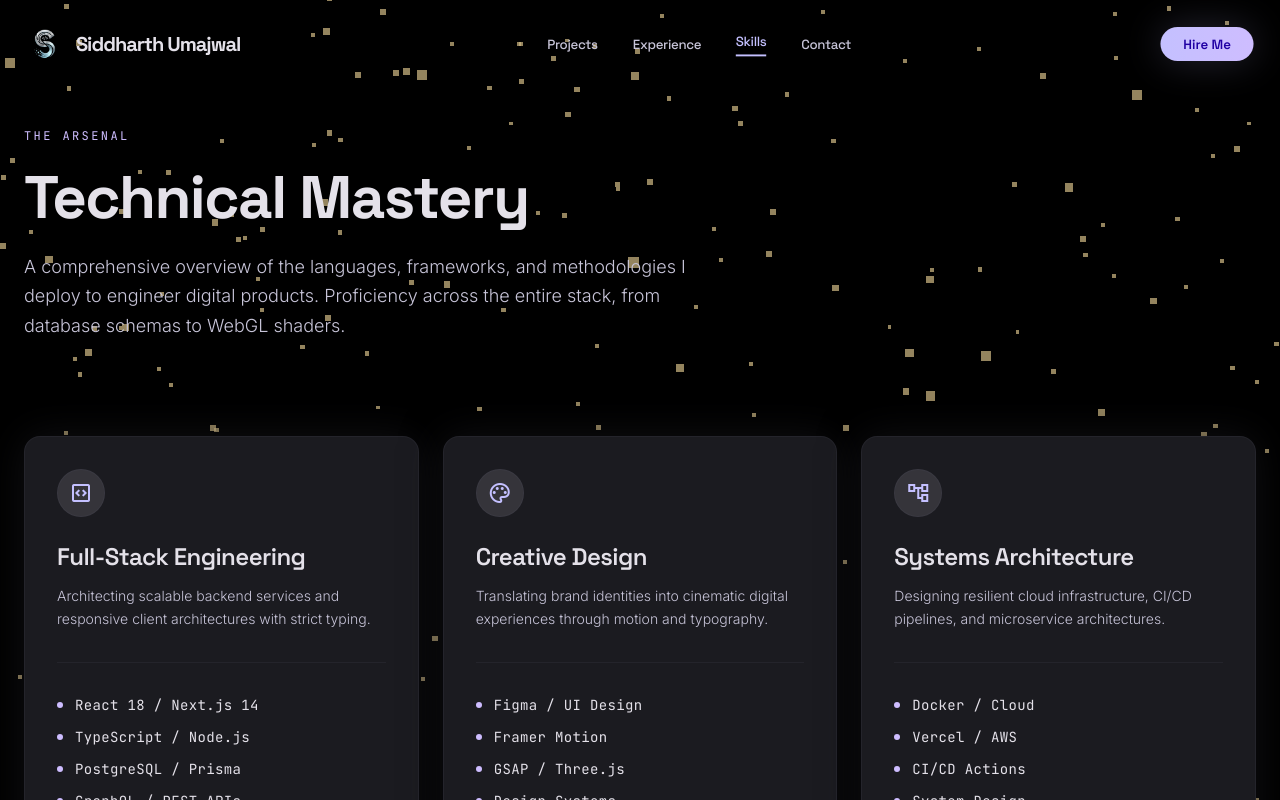
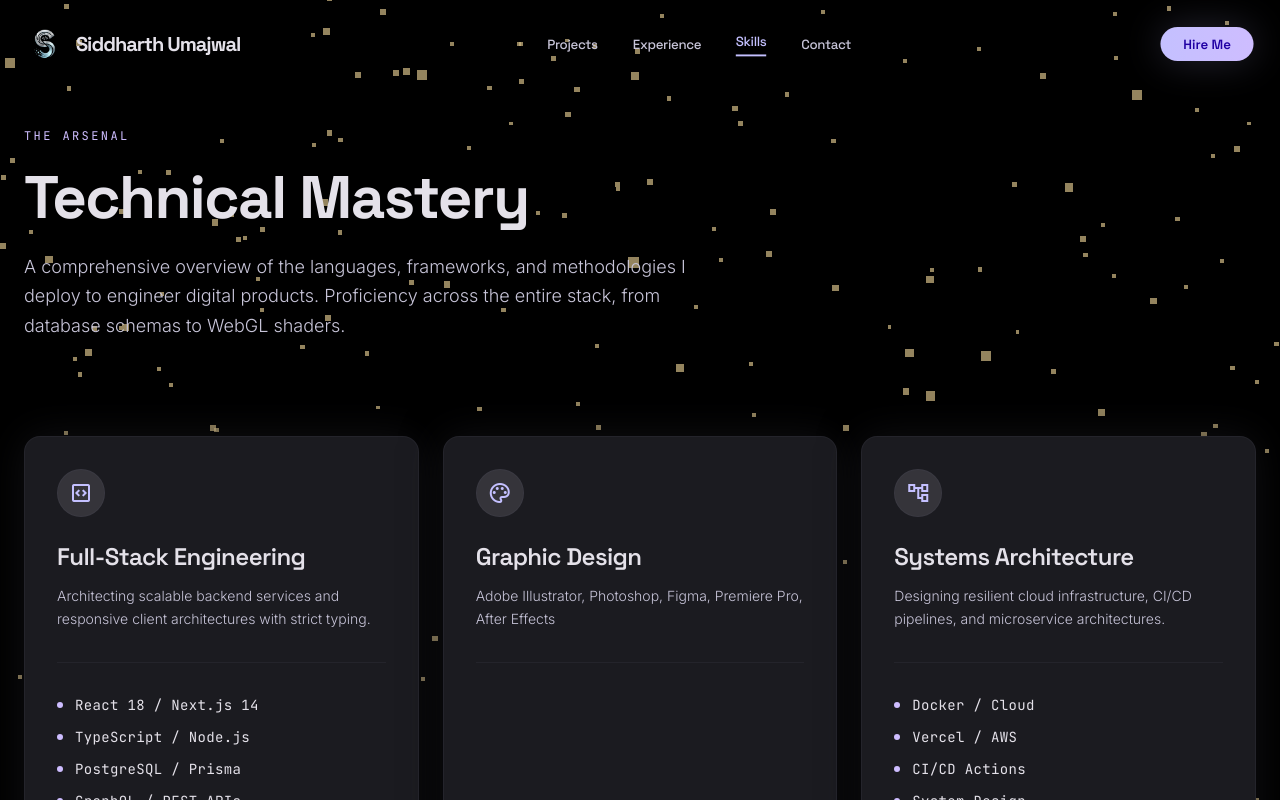
Before and after one commit to Sid80008/portfolio, a Next.js app: page /skills in a window 1280 px wide. Shown: the top 800 px of the page. Built offline with nearby package versions, Linux system fonts and the light colour scheme.

Commit message:
UI Update: Directives applied to GSAP Experience and Skills tabs

```diff
--- a/app/experience/page.tsx
+++ b/app/experience/page.tsx
@@ -13,25 +13,18 @@ export default function ExperiencePage() {
 
   const experiences = [
     {
-      role: "Freelance Creative Developer",
-      company: "Self-Employed",
-      time: "2023 - Present",
-      description: "Partnering with startups and boutique agencies to develop high-performance, visually striking digital platforms. Merging Three.js, GSAP, and Next.js to deliver award-winning experiences.",
-      tech: ["WebGL", "Three.js", "Next.js", "GSAP"]
+      role: "Internship & Personal Projects",
+      company: "",
+      time: "",
+      description: "Gaining hands-on experience through internships and personal projects",
+      tech: []
     },
     {
-      role: "Lead UI Engineer",
-      company: "NIT Hamirpur Tech Board",
-      time: "2022 - 2023",
-      description: "Spearheaded the complete redesign and architectural overhaul of the university's technical portal. Reduced load times by 60% and established a unified design system.",
-      tech: ["React", "TypeScript", "Tailwind CSS", "Figma"]
-    },
-    {
-      role: "Frontend Developer Intern",
-      company: "TechNova Solutions",
-      time: "Summer 2022",
-      description: "Developed responsive dashboard components for an enterprise SaaS product. Integrated complex data visualization libraries and improved state management.",
-      tech: ["Vue.js", "Vuex", "SCSS", "D3.js"]
+      role: "Graphic Design",
+      company: "",
+      time: "",
+      description: "Proficient in Adobe Illustrator, Photoshop, Figma, Premiere Pro, and After Effects",
+      tech: []
     }
   ];
 
--- a/app/skills/page.tsx
+++ b/app/skills/page.tsx
@@ -18,10 +18,10 @@ export default function SkillsPage() {
       skills: ["React 18 / Next.js 14", "TypeScript / Node.js", "PostgreSQL / Prisma", "GraphQL / REST APIs", "Tailwind CSS"]
     },
     {
-      title: "Creative Design",
+      title: "Graphic Design",
       icon: "palette",
-      description: "Translating brand identities into cinematic digital experiences through motion and typography.",
-      skills: ["Figma / UI Design", "Framer Motion", "GSAP / Three.js", "Design Systems", "WebGL"]
+      description: "Adobe Illustrator, Photoshop, Figma, Premiere Pro, After Effects",
+      skills: []
     },
     {
       title: "Systems Architecture",
@@ -124,7 +124,7 @@ export default function SkillsPage() {
           </div>
           <div className="relative z-10 hidden md:flex gap-4">
             <div className="animate-spin-slow opacity-20">
-               <span className="material-symbols-outlined text-9xl text-primary">change_history</span>
+              <span className="material-symbols-outlined text-9xl text-primary">change_history</span>
             </div>
           </div>
         </section>
```
